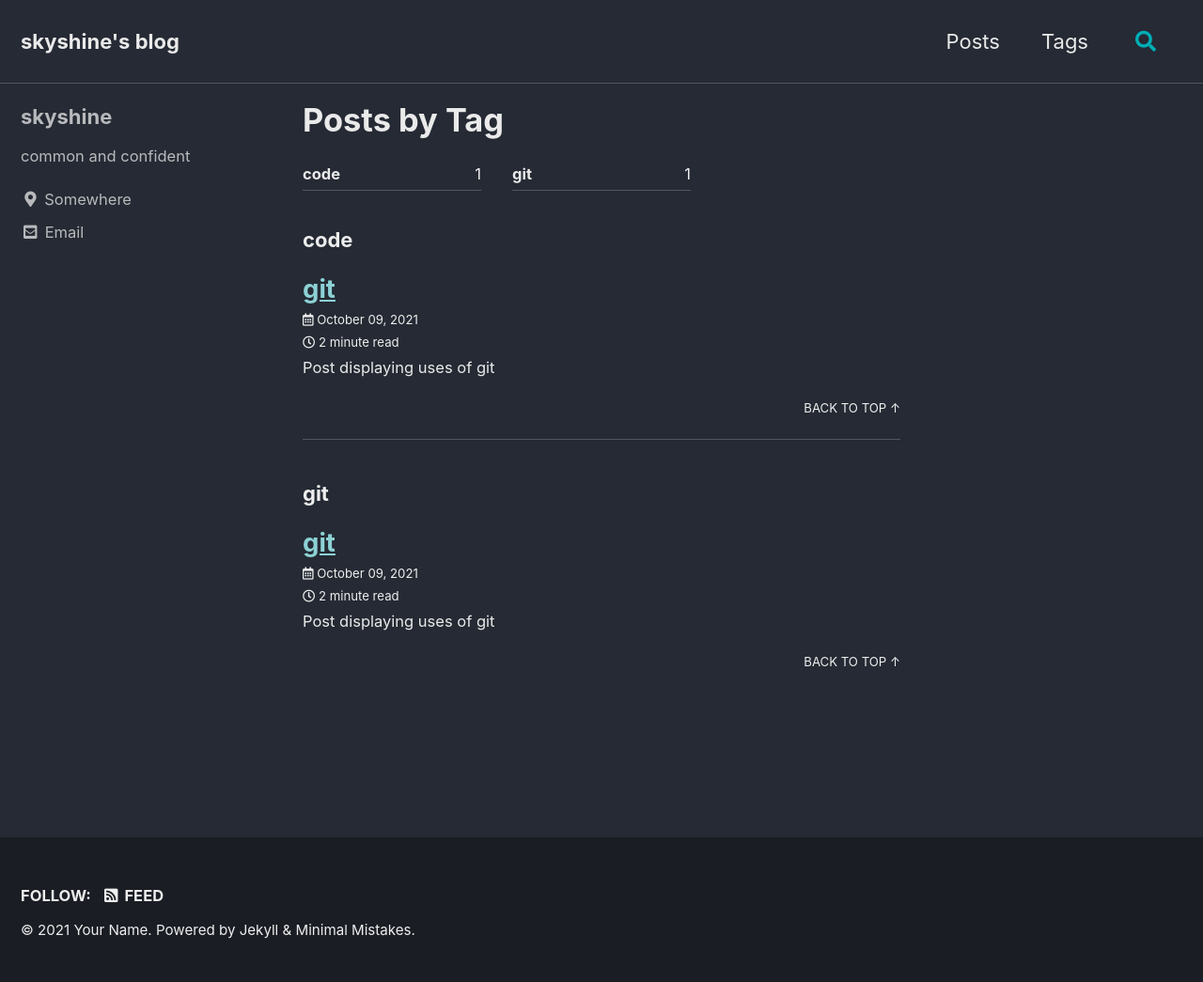
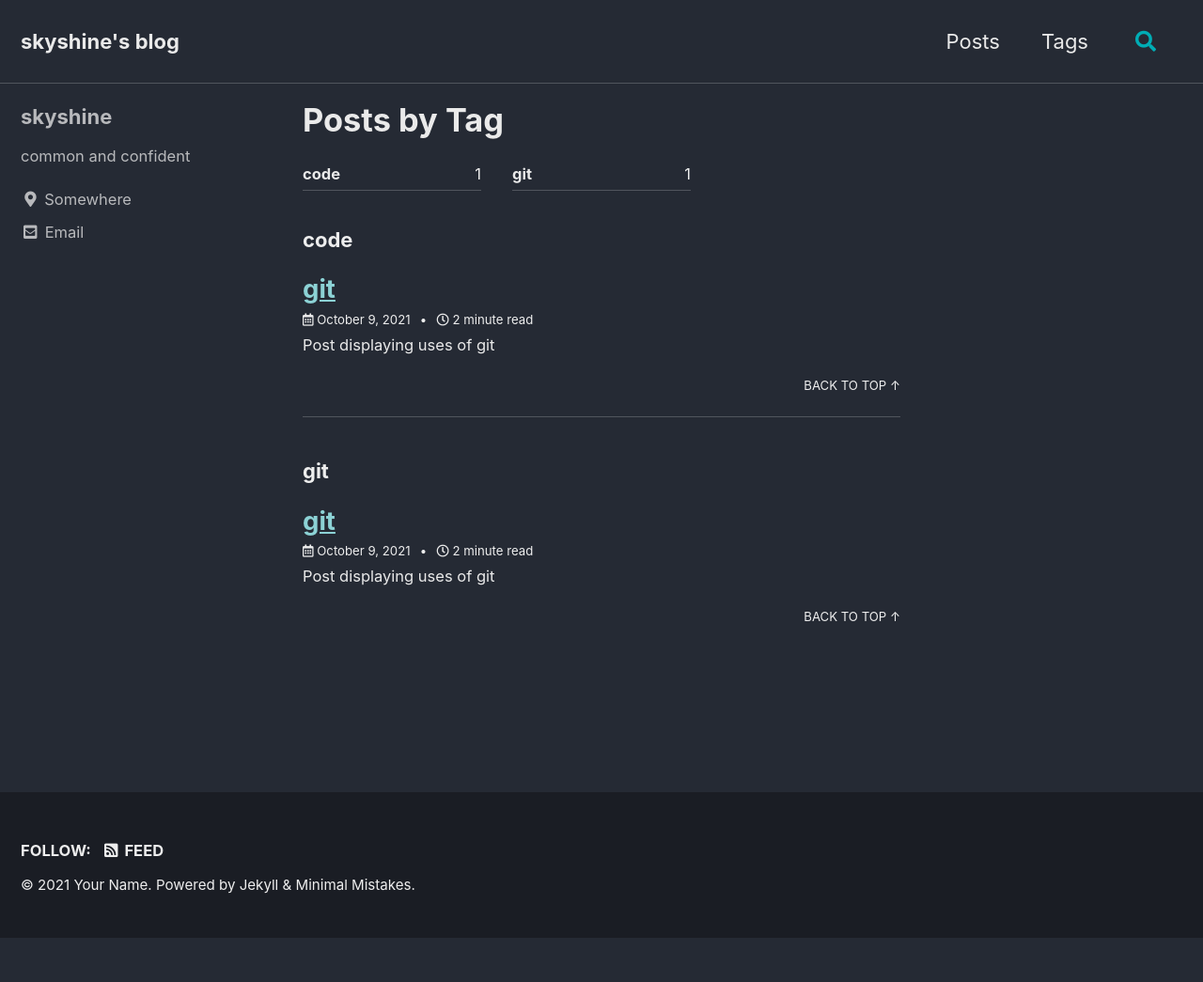
Before and after one commit to sky-shine/sky-shine.github.io, a Jekyll site: the page built from _pages/tag-archive.md, in a window 1280 px wide. Shown: the whole page at 94% size. Built offline with Jekyll 4.4.1, drawn with Linux system fonts in a browser that asks for light colours; cached includes are drawn as plain includes; after the commit the page ends 998 px from its top, so only the background shows below that.

Commit message:
fix show_date

```diff
--- a/_config.yml
+++ b/_config.yml
@@ -285,6 +285,7 @@ defaults:
       layout: single
       author_profile: true
       read_time: true
+      show_date: true
       toc: true
       toc_label: 'Menu'
       toc_icon: 'paperclip'
--- a/_includes/archive-single.html
+++ b/_includes/archive-single.html
@@ -24,13 +24,6 @@
         <a href="{{ post.url | relative_url }}" rel="permalink">{{ title }}</a>
       {% endif %}
     </h2>
-    <p class="page__meta">
-      <!-- override to show page date -->
-      {% if post.date %}
-        <i class="far fa-calendar-alt" aria-hidden="true"></i> {{ post.date | date: '%B %d, %Y' }}&nbsp;
-      {% endif %}
-      <!-- end of override -->
-    </p>
     {% include page__meta.html type=include.type %}
     {% if post.excerpt %}<p class="archive__item-excerpt" itemprop="description">{{ post.excerpt | markdownify | strip_html | truncate: 160 }}</p>{% endif %}
   </article>
```
